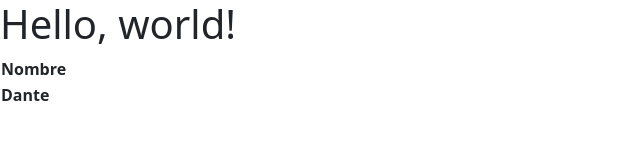
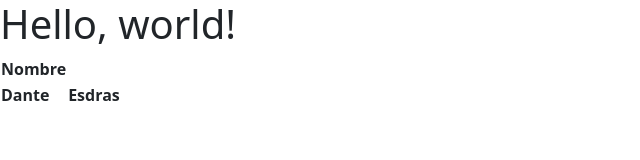
Before and after one commit to DanteContreras93/GenerationCH21E3, a plain HTML site: page index.html in a window 1280 px wide. Shown: the full height of the page, 0-640 px from the left. Drawn offline with nearby package versions, Linux system fonts and the light colour scheme.

Commit message:
Se agrego mi nomre 'Esdras' al formulario

```diff
--- a/index.html
+++ b/index.html
@@ -16,6 +16,7 @@
 
         <tr>
             <th>Dante</th>
+             <th>Esdras </th>
         </tr>
     </table>
     <script src="https://cdn.jsdelivr.net/npm/bootstrap@5.2.3/dist/js/bootstrap.bundle.min.js" integrity="sha384-kenU1KFdBIe4zVF0s0G1M5b4hcpxyD9F7jL+jjXkk+Q2h455rYXK/7HAuoJl+0I4" crossorigin="anonymous"></script>
```
